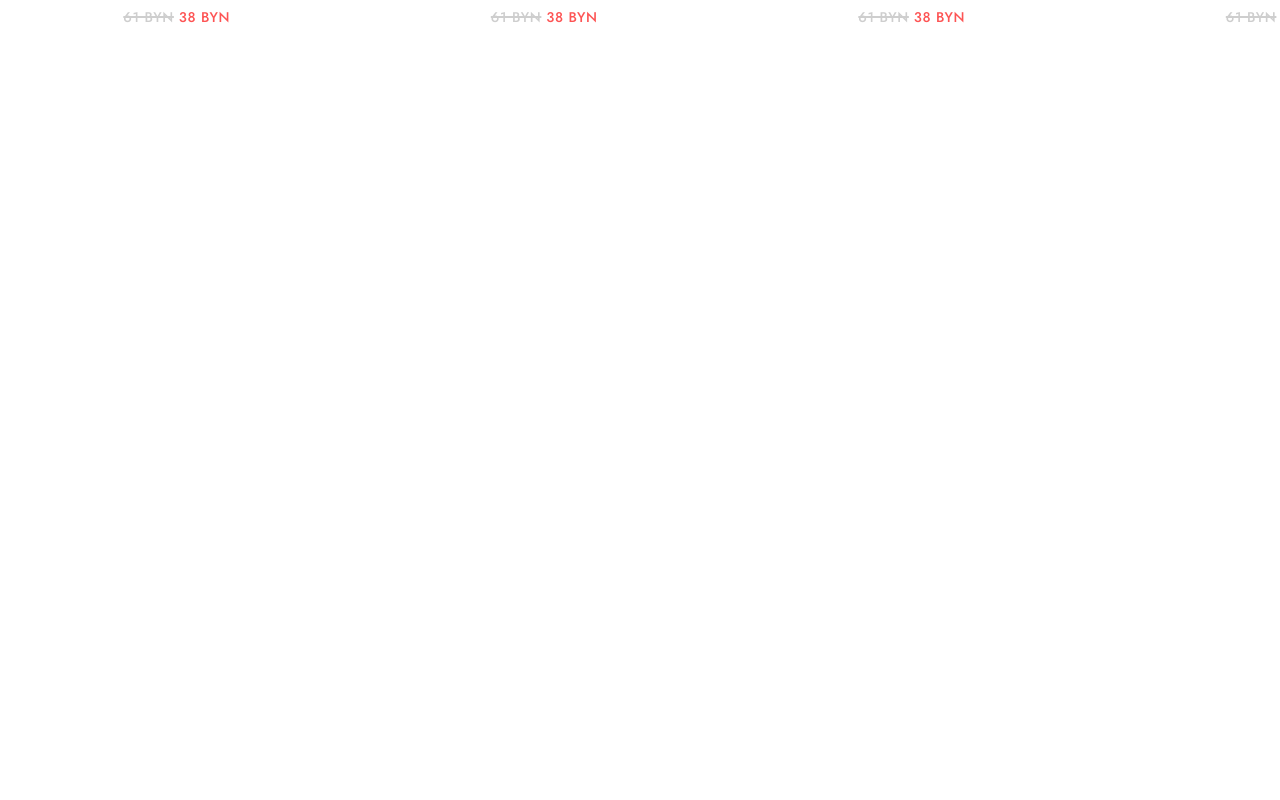
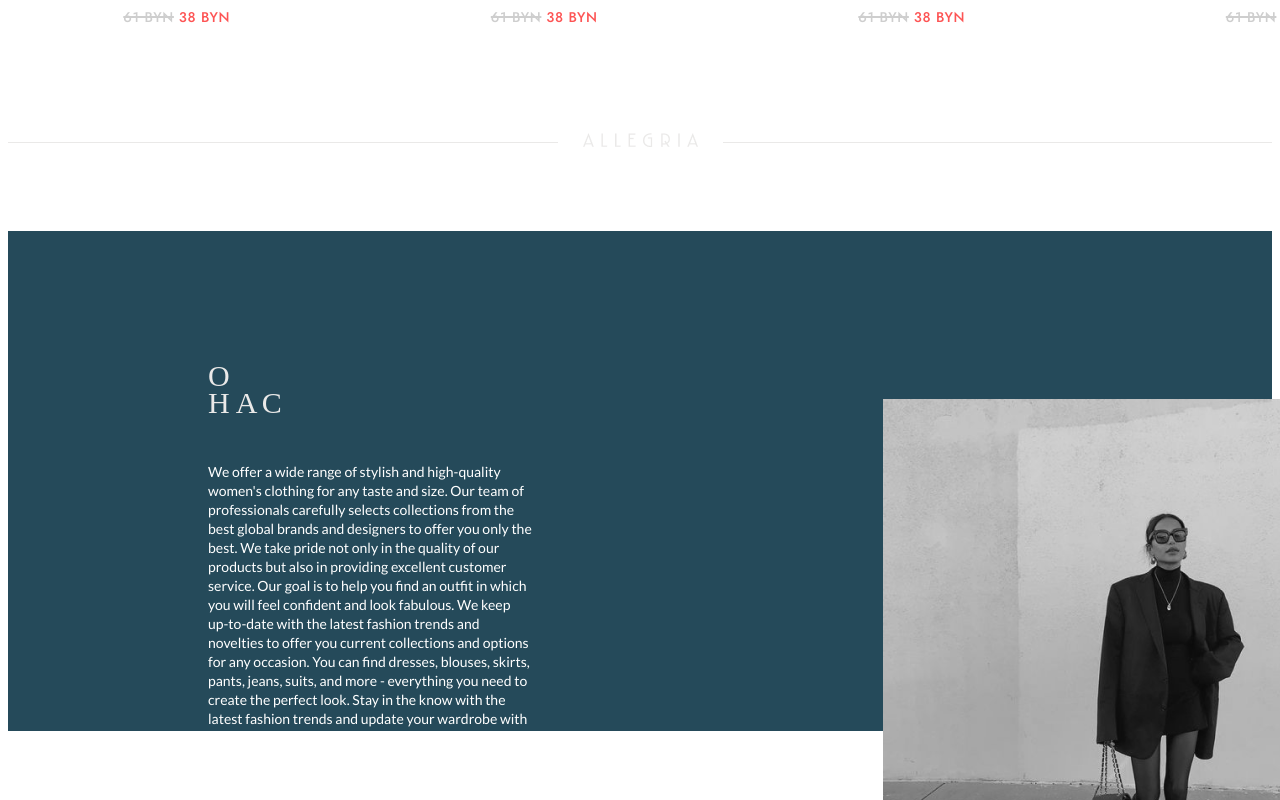
Before and after one commit to VladBolofinov/clothes-shop, a React (Create React App) app: page / in a window 1280 px wide. Shown: the part 2160-2960 px from the top of the page. Before the commit the page ends 2251 px from the top, so only its background shows below. Built offline with nearby package versions, Linux system fonts and the light colour scheme.

Commit message:
add block about

```diff
--- /dev/null
+++ b/src/components/about/About.js
@@ -0,0 +1,23 @@
+import './About.scss';
+import logo from '../../img/items/logo-span.png';
+import aboutImg from '../../img/items/about-img.png';
+const About = () => {
+    return (
+        <div className='about-wrapper'>
+            <div className="block">
+                <span>
+                    <img className='block-logo' src={logo} alt="logo"/>
+                </span>
+            </div>
+            <div className='about'>
+                <h2 className='about-header'>О<br/>Нас</h2>
+                <p className='about-descr'>We offer a wide range of stylish and high-quality women's clothing for any taste and size. Our team of professionals carefully selects collections from the best global brands and designers to offer you only the best.
+                    We take pride not only in the quality of our products but also in providing excellent customer service. Our goal is to help you find an outfit in which you will feel confident and look fabulous.
+                    We keep up-to-date with the latest fashion trends and novelties to offer you current collections and options for any occasion. You can find dresses, blouses, skirts, pants, jeans, suits, and more - everything you need to create the perfect look.
+                    Stay in the know with the latest fashion trends and update your wardrobe with our online store. We are confident that you will find something to your liking here. Thank you for choosing us!</p>
+                <img src={aboutImg} alt="girl" className="about-img"/>
+            </div>
+        </div>
+    )
+}
+export default About;
--- /dev/null
+++ b/src/components/about/About.scss
@@ -0,0 +1,63 @@
+.about-wrapper {
+  padding: 50px 0 125px 0;
+  border-bottom: 1px solid #EAE9E8;
+  .block {
+    text-align: center;
+    width: 100%;
+    margin: 0 auto;
+    overflow: hidden;
+  }
+  span {
+    position: relative;
+  }
+  .block span:before {
+    color: #EAE9E8;
+    display: block;
+    width:640px;
+    content: '';
+    position: absolute;
+    border-bottom: 1px solid #EAE9E8;
+    top:50%;
+    right: 140px;
+  }
+
+  .block span:after {
+    display: block;
+    width:635px;
+    content: '';
+    position: absolute;
+    border-bottom: 1px solid #EAE9E8;
+    top:50%;
+    left: 140px;
+  }
+
+  .about {
+    margin-top: 80px;
+    height: 500px;
+    background-color: #254A5A;
+    .about-header {
+      font-family: 'Cormorant Garamond';
+      font-weight: 400;
+      font-size: 30px;
+      line-height: 27px;
+      letter-spacing: 0.2em;
+      text-transform: uppercase;
+      color: #EAE9E8;
+      padding: 132px 0 0 200px;
+    }
+    .about-descr {
+      font-family: 'Lato';
+      font-style: normal;
+      font-weight: 400;
+      font-size: 14px;
+      line-height: 19px;
+      color: #FFFFFF;
+      padding: 20px 740px 0 200px;
+    }
+    .about-img {
+      position: relative;
+      bottom: 400px;
+      left: 875px;
+    }
+  }
+}
--- a/src/components/app/App.js
+++ b/src/components/app/App.js
@@ -2,6 +2,7 @@ import Header from "../header/Header";
 import Slider from "../slider/Slider";
 import Collection from "../collection/Collection";
 import Carousel from "../carousel/Carousel";
+import About from "../about/About";
 
 
 function App() {
@@ -11,6 +12,7 @@ function App() {
         <Slider/>
         <Collection/>
         <Carousel/>
+        <About/>
     </div>
   );
 }
```
Also changed, not shown: src/img/items/about-img.png (added), src/img/items/logo-span.png (added).
